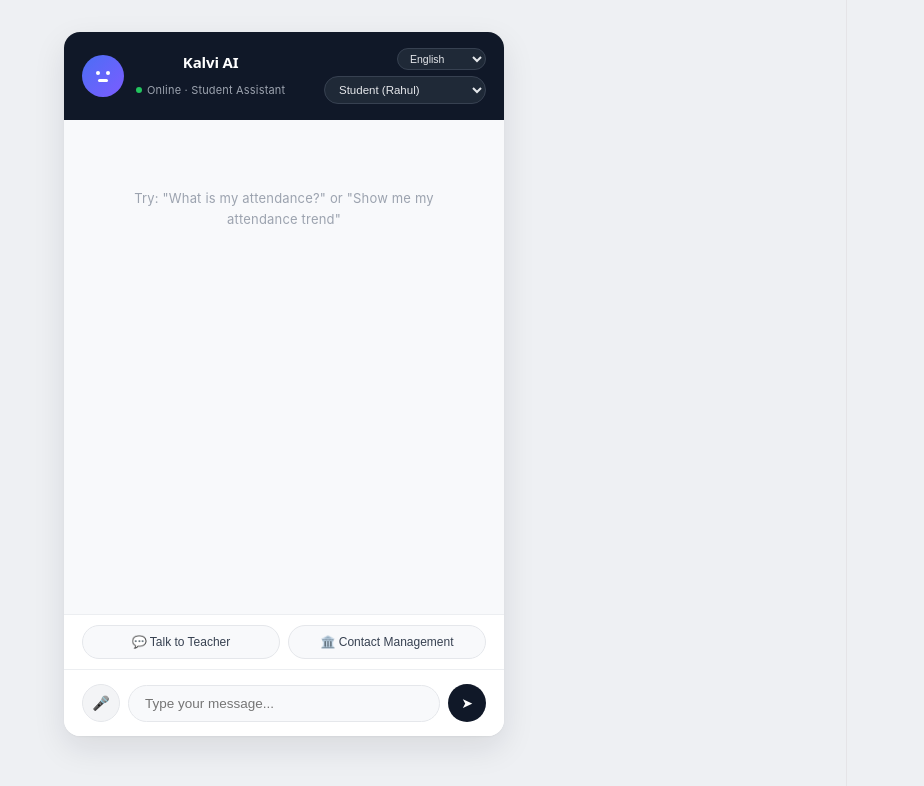
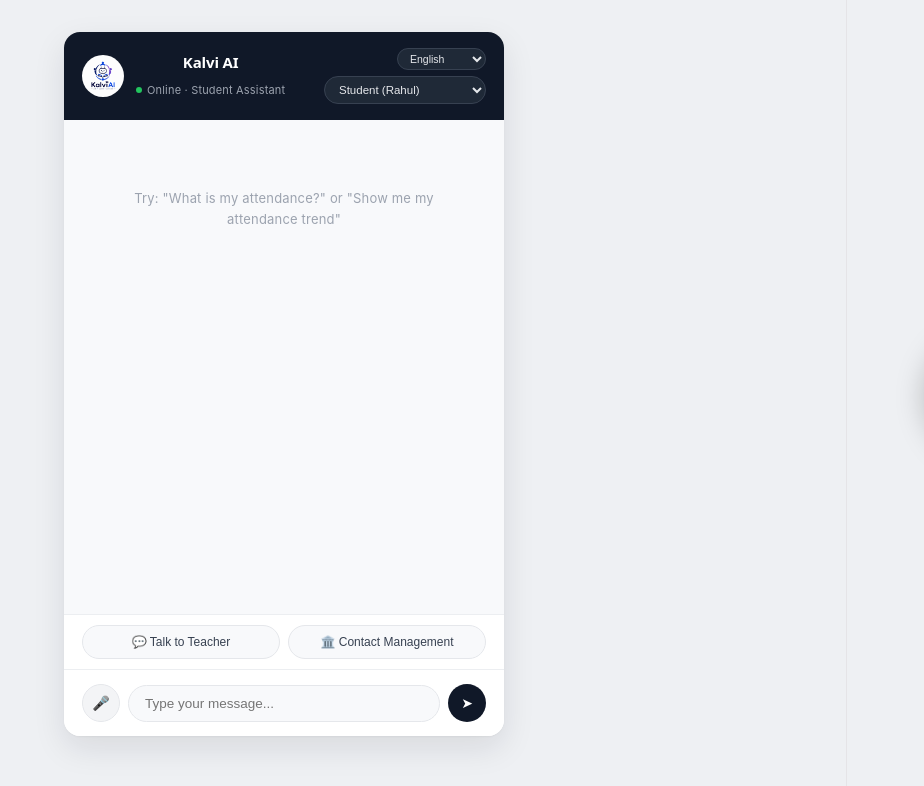
Before and after one commit to RamavarshiniN/KalviAI, a React (Vite) app in the folder kalvi-ai/frontend/: page / in a window 1280 px wide. Shown: the top 786 px of the page, without its empty margins (356-1280 px from the left). Built offline with nearby package versions, Linux system fonts and the light colour scheme.

Commit message:
Floating avatar on speech

```diff
--- a/kalvi-ai/frontend/src/App.css
+++ b/kalvi-ai/frontend/src/App.css
@@ -30,28 +30,40 @@
 
 .header-left { display: flex; align-items: center; gap: 12px; }
 
-.avatar {
+.logo-img {
   width: 42px;
   height: 42px;
   border-radius: 50%;
-  background: linear-gradient(135deg, #4b6ef5, #7c5cff);
-  display: flex;
-  align-items: center;
-  justify-content: center;
+  object-fit: cover;
   flex-shrink: 0;
-  transition: box-shadow 0.2s ease;
 }
 
-.avatar-face { display: flex; flex-direction: column; align-items: center; gap: 4px; }
-.avatar-eyes { display: flex; gap: 6px; }
-.eye { width: 4px; height: 4px; background: #fff; border-radius: 50%; }
-.avatar-mouth { width: 10px; height: 3px; background: #fff; border-radius: 3px; transition: all 0.15s ease; }
-.avatar.speaking .avatar-mouth { animation: talk 0.3s infinite alternate; }
-@keyframes talk {
-  0% { height: 3px; width: 10px; }
-  100% { height: 7px; width: 7px; border-radius: 50%; }
+.floating-avatar {
+  position: fixed;
+  top: 50%;
+  right: 24px;
+  transform: translate(120%, -50%);
+  transition: transform 0.4s ease;
+  z-index: 50;
+  pointer-events: none;
 }
-.avatar.listening-face { box-shadow: 0 0 0 4px rgba(239, 68, 68, 0.3); }
+
+.floating-avatar.show {
+  transform: translate(0, -50%);
+}
+
+.floating-avatar img {
+  width: 130px;
+  height: 130px;
+  border-radius: 50%;
+  box-shadow: 0 8px 30px rgba(0,0,0,0.25);
+  animation: bob 1.2s ease-in-out infinite;
+}
+
+@keyframes bob {
+  0%, 100% { transform: translateY(0); }
+  50% { transform: translateY(-8px); }
+}
 
 .header-text { display: flex; flex-direction: column; gap: 2px; }
 .header h1 { font-size: 15px; font-weight: 600; margin: 0; letter-spacing: -0.01em; color: #ffffff; }
--- a/kalvi-ai/frontend/src/App.jsx
+++ b/kalvi-ai/frontend/src/App.jsx
@@ -23,15 +23,10 @@
   { id: "principal", label: "Principal (Mr. Sharma)", userId: "pr1" }
 ];
 
-function Avatar({ speaking, listening }) {
+function FloatingAvatar({ speaking }) {
   return (
-    <div className={`avatar ${speaking ? "speaking" : ""} ${listening ? "listening-face" : ""}`}>
-      <div className="avatar-face">
-        <div className="avatar-eyes">
-          <span className="eye"></span><span className="eye"></span>
-        </div>
-        <div className="avatar-mouth"></div>
-      </div>
+    <div className={`floating-avatar ${speaking ? "show" : ""}`}>
+      <img src="/avatar-bot.png" alt="Kalvi AI speaking" />
     </div>
   );
 }
@@ -164,9 +159,10 @@
 
   return (
     <div className="app">
+      <FloatingAvatar speaking={speaking} />
       <header className="header">
         <div className="header-left">
-          <Avatar speaking={speaking} listening={listening} />
+          <img src="/kalvi-logo.png" alt="Kalvi AI" className="logo-img" />
           <div className="header-text">
             <h1>Kalvi AI</h1>
             <span className="header-status">
```
Also changed, not shown: kalvi-ai/frontend/public/avatar-bot.png (added).
